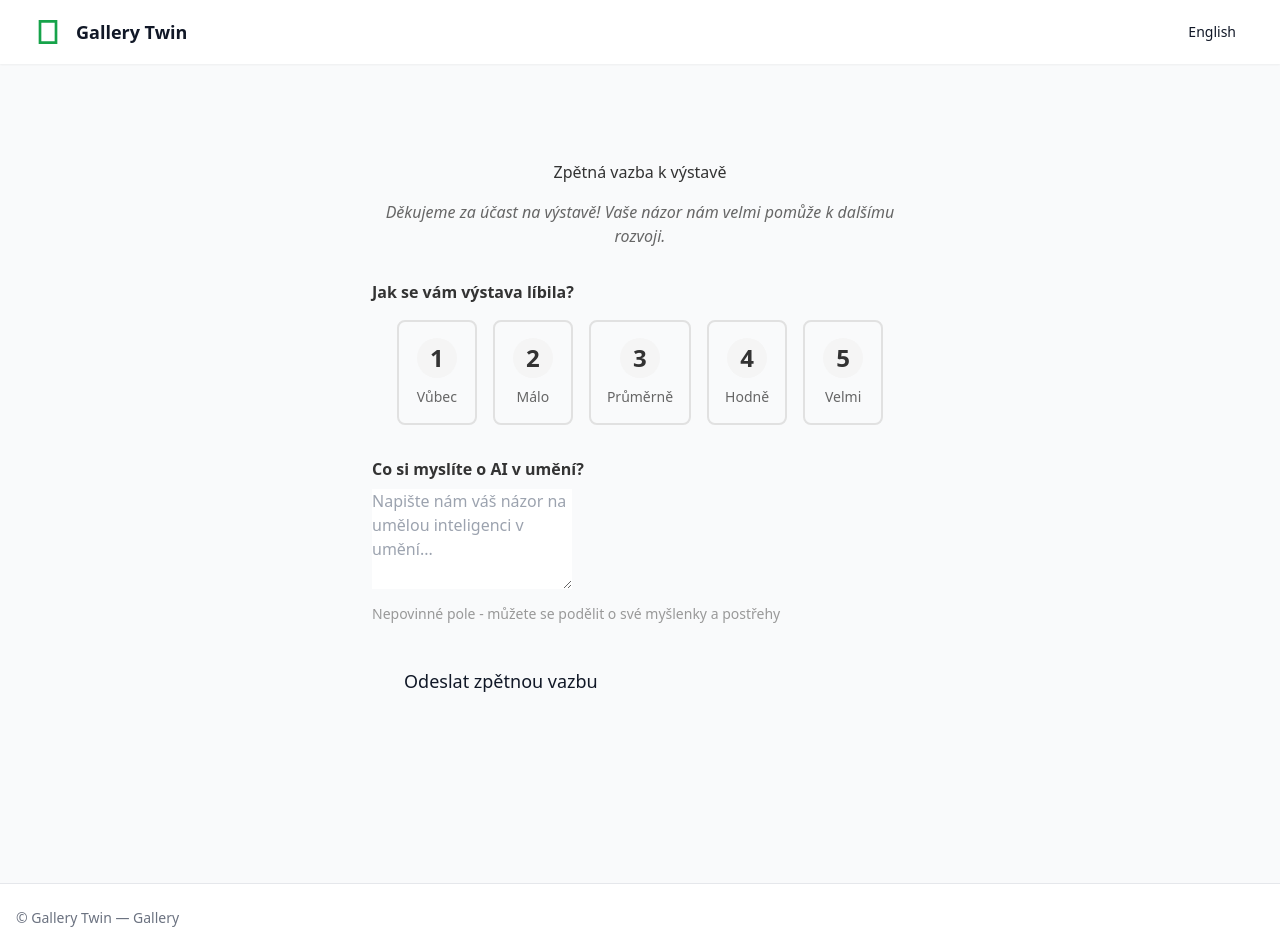
After one commit to data4sci/gallery_twin, a FastAPI app: template app/templates/exhibition_feedback.html in a window 1280 px wide. The commit adds this page. Run offline with FastAPI, Linux system fonts and the light colour scheme; the template is opened without the code that fills it, so the values that code supplies are empty; some libraries are stand-ins or nearby versions.

Commit message:
feat: add exhibition feedback feature with form and analytics

```diff
--- a/app/models.py
+++ b/app/models.py
@@ -109,6 +109,9 @@ class Session(TimestampMixin, SQLModel, table=True):
     selfeval_json: Optional[dict] = Field(
         default=None, sa_column=Column(JSON), description="Autoevaluační odpovědi"
     )
+    exhibition_feedback_json: Optional[dict] = Field(
+        default=None, sa_column=Column(JSON), description="Zpětná vazba k celé výstavě"
+    )
     last_activity: datetime = Field(
         default_factory=lambda: datetime.now(timezone.utc),
         sa_column=Column(DateTime(timezone=True)),
--- /dev/null
+++ b/app/templates/exhibition_feedback.html
@@ -0,0 +1,213 @@
+{% extends "base.html" %}
+
+{% block title %}Zpětná vazba k výstavě{% endblock %}
+
+{% block content %}
+<div class="container feedback-container">
+    <h1 class="title">Zpětná vazba k výstavě</h1>
+    <p class="subtitle">Děkujeme za účast na výstavě! Vaše názor nám velmi pomůže k dalšímu rozvoji.</p>
+
+    <form id="feedback-form" method="post" action="{{ url_for('submit_exhibition_feedback') }}">
+        <input type="hidden" name="session_id" value="{{ session_id }}">
+        <input type="hidden" name="csrf_token" value="{{ csrf_token }}">
+
+        <!-- Question 1: Exhibition Rating -->
+        <div class="field">
+            <label class="label">Jak se vám výstava líbila?</label>
+            <div class="control">
+                <div class="rating-container">
+                    {% for value in range(1, 6) %}
+                    <label class="rating-option">
+                        <input type="radio" name="exhibition_rating" value="{{ value }}" required>
+                        <span class="rating-number">{{ value }}</span>
+                        <span class="rating-label">
+                            {% if value == 1 %}Vůbec{% elif value == 2 %}Málo{% elif value == 3 %}Průměrně{% elif value == 4 %}Hodně{% else %}Velmi{% endif %}
+                        </span>
+                    </label>
+                    {% endfor %}
+                </div>
+            </div>
+        </div>
+
+        <!-- Question 2: AI Art Opinion -->
+        <div class="field">
+            <label class="label" for="ai_art_opinion">Co si myslíte o AI v umění?</label>
+            <div class="control">
+                <textarea
+                    class="textarea"
+                    id="ai_art_opinion"
+                    name="ai_art_opinion"
+                    placeholder="Napište nám váš názor na umělou inteligenci v umění..."
+                    rows="4"
+                    maxlength="1000"
+                ></textarea>
+                <p class="help">Nepovinné pole - můžete se podělit o své myšlenky a postřehy</p>
+            </div>
+        </div>
+
+        <div class="field is-grouped">
+            <div class="control">
+                <button class="button is-primary is-large" type="submit">
+                    <span class="icon">
+                        <i class="fas fa-paper-plane"></i>
+                    </span>
+                    <span>Odeslat zpětnou vazbu</span>
+                </button>
+            </div>
+        </div>
+    </form>
+</div>
+
+<style>
+.feedback-container {
+    max-width: 600px;
+    margin: 2rem auto;
+    padding: 2rem;
+}
+
+.title {
+    text-align: center;
+    color: #333;
+    margin-bottom: 1rem;
+}
+
+.subtitle {
+    text-align: center;
+    color: #666;
+    margin-bottom: 2rem;
+    font-style: italic;
+}
+
+.rating-container {
+    display: flex;
+    gap: 1rem;
+    justify-content: center;
+    flex-wrap: wrap;
+    margin: 1rem 0;
+}
+
+.rating-option {
+    display: flex;
+    flex-direction: column;
+    align-items: center;
+    cursor: pointer;
+    padding: 1rem;
+    border: 2px solid #e1e1e1;
+    border-radius: 8px;
+    transition: all 0.3s ease;
+    min-width: 80px;
+}
+
+.rating-option:hover {
+    border-color: #3273dc;
+    background-color: #f8f9fa;
+}
+
+.rating-option input[type="radio"] {
+    display: none;
+}
+
+.rating-option input[type="radio"]:checked + .rating-number {
+    color: #fff;
+    background-color: #3273dc;
+}
+
+.rating-option input[type="radio"]:checked ~ .rating-label {
+    color: #3273dc;
+    font-weight: bold;
+}
+
+.rating-number {
+    display: flex;
+    align-items: center;
+    justify-content: center;
+    width: 40px;
+    height: 40px;
+    border-radius: 50%;
+    background-color: #f5f5f5;
+    color: #333;
+    font-size: 1.5rem;
+    font-weight: bold;
+    margin-bottom: 0.5rem;
+    transition: all 0.3s ease;
+}
+
+.rating-label {
+    font-size: 0.875rem;
+    color: #666;
+    text-align: center;
+    transition: all 0.3s ease;
+}
+
+.textarea {
+    resize: vertical;
+    min-height: 100px;
+    font-family: inherit;
+}
+
+.field {
+    margin-bottom: 2rem;
+}
+
+.label {
+    font-weight: 600;
+    margin-bottom: 0.5rem;
+    display: block;
+    color: #333;
+}
+
+.help {
+    font-size: 0.875rem;
+    color: #999;
+    margin-top: 0.5rem;
+}
+
+.button.is-primary.is-large {
+    font-size: 1.125rem;
+    padding: 0.75rem 2rem;
+}
+
+@media (max-width: 768px) {
+    .feedback-container {
+        padding: 1rem;
+        margin: 1rem;
+    }
+
+    .rating-container {
+        gap: 0.5rem;
+    }
+
+    .rating-option {
+        min-width: 60px;
+        padding: 0.75rem;
+    }
+
+    .rating-number {
+        width: 35px;
+        height: 35px;
+        font-size: 1.25rem;
+    }
+}
+</style>
+
+<script>
+document.addEventListener('DOMContentLoaded', function() {
+    const form = document.getElementById('feedback-form');
+    const submitButton = form.querySelector('button[type="submit"]');
+
+    form.addEventListener('submit', function(e) {
+        submitButton.disabled = true;
+        submitButton.innerHTML = '<span class="icon"><i class="fas fa-spinner fa-spin"></i></span><span>Odesílám...</span>';
+    });
+
+    // Rating interaction feedback
+    const ratingOptions = document.querySelectorAll('.rating-option');
+    ratingOptions.forEach(option => {
+        option.addEventListener('click', function() {
+            const radio = this.querySelector('input[type="radio"]');
+            radio.checked = true;
+        });
+    });
+});
+</script>
+{% endblock %}
```
Also changed, not shown: alembic/versions/f69b7d0c47c6_add_exhibition_feedback_json_field.py (added, +30 -0 lines), app/routers/admin.py (+73 -0 lines), app/routers/public.py (+122 -1 lines), app/services/analytics.py (+88 -12 lines), app/templates/admin/dashboard.html (+48 -1 lines), content/exhibition_feedback.yml (added, +19 -0 lines), tests/test_api.py (+13 -6 lines).
